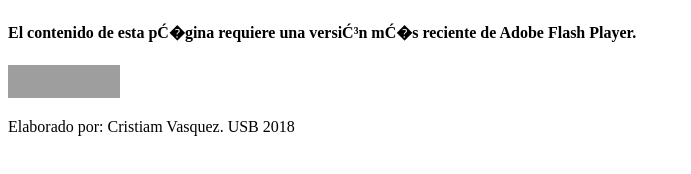
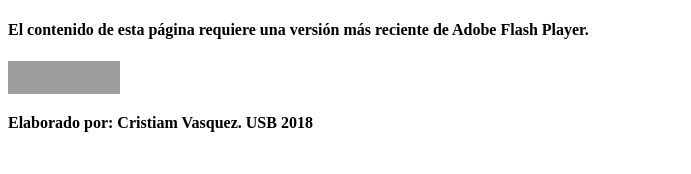
Before and after one commit to CristiamV/Matellonario, a plain HTML site: page index.html in a window 1280 px wide. Shown: the whole page, without its empty margins (0-691 px from the left). Drawn offline with Linux system fonts and the light colour scheme; grey boxes are pictures that could not be loaded.

Commit message:
Add files via upload

```diff
--- a/index.html
+++ b/index.html
@@ -2,7 +2,9 @@
 <html lang="es">
 <body>
 <head>
-
+<meta charset="utf-8">
+<title>Quien quiere ser Matellonario</title>
+</head>
 <object classid="clsid:D27CDB6E-AE6D-11cf-96B8-444553540000" width="1000" height="550" id="FlashID" title="matellonario">
 			    <param name="movie" value="matellonario.swf">
 			    <param name="quality" value="high">
@@ -27,13 +29,9 @@
 		        </object>
 			    <!--<![endif]-->
 		      </object>
-<html>
-<head>
-<meta charset="utf-8">
-<title>Documento sin título</title>
-</head>
 
 
-<p>Elaborado por: Cristiam Vasquez.   USB 2018</p>
+
+<p><strong>Elaborado por: Cristiam Vasquez.   USB 2018</strong></p>
 </body>
 </html>
```
